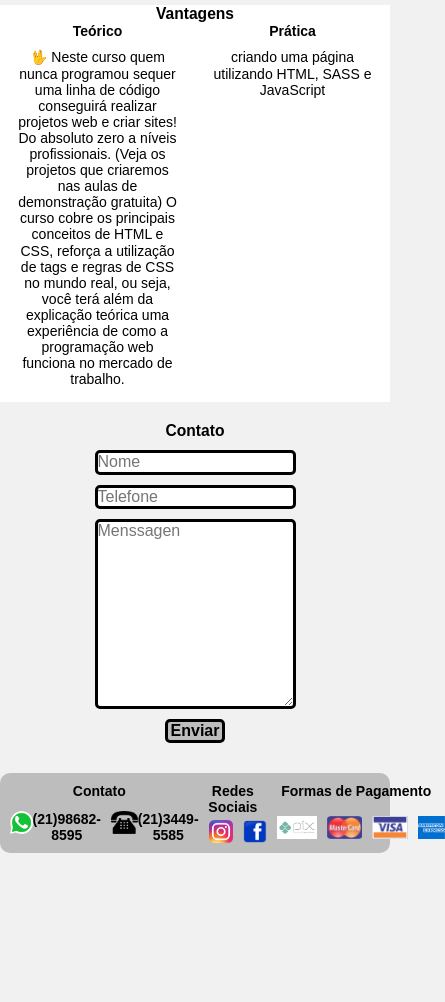
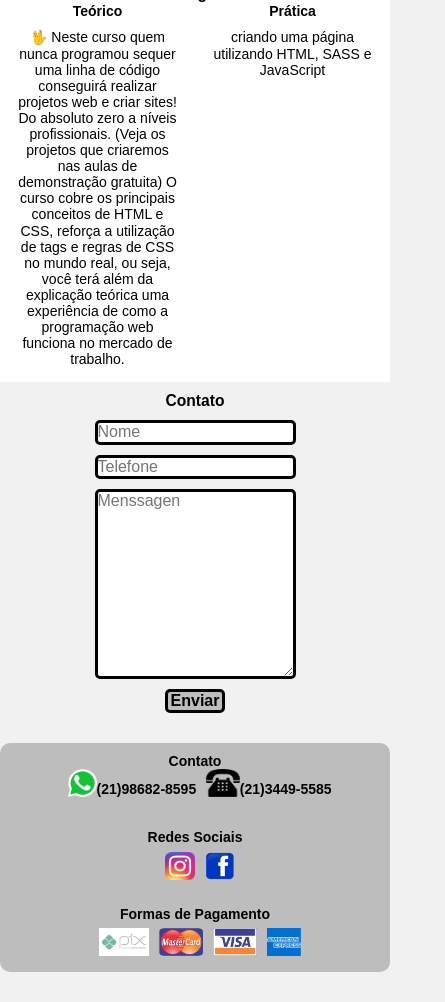
Before and after one commit to Romulo-Lucas/cursos, a plain HTML site: page index.html in a window 390 px wide. Shown: the part 271-1273 px from the top of the page, 445 px wide, since content can reach past the window. Before the commit the page ends 1154 px from the top, so only its background shows below. Drawn offline with nearby package versions, Linux system fonts and the light colour scheme.

Commit message:
testedefooter

```diff
--- a/CSS/footer.scss
+++ b/CSS/footer.scss
@@ -2,7 +2,7 @@
     width: 100%;
     border-radius: 10px;
     background-color: $cinza;
-    height: 80px;
+    //height: 80px;
     margin: 30px 10px;
     display: flex;
     justify-content: space-evenly;
@@ -13,7 +13,7 @@
         padding-left: 10px;
     }
     .info{
-        height: 40%;
+        height: 40px;
         @include centralize-child;
         flex-direction: row;
         @include img-footer;
--- a/CSS/layout.scss
+++ b/CSS/layout.scss
@@ -32,14 +32,7 @@
     background-color: $white;
 }
 
-@media screen and (max-width: 450px){
-    section{
-        margin-top: 10px;
-    }
-    .info{
-        height: 10px;
-    }
-}
+
 
 body {
     max-width: 10000px;
@@ -57,7 +50,15 @@ body {
     }
     section{
         margin-top: 20px;
+    }
+    @media screen and (max-width: 455px){
+        section{
+            margin-top: 10px;
         }
+        .rodapé{
+            flex-direction: column;
+        }
+    }
     .stripped{
         max-width: 1200px;
     }
--- a/index.html
+++ b/index.html
@@ -29,7 +29,7 @@
             <nav class="menubar">
                 <ul class="menu">
                     <li>
-                        <a href="./HTML/curssos.html">CURSSOS</a>
+                        <a href="#">CURSSOS</a>
                     </li>
                     <li>
                         <a href="#">FOTOS</a>
```
Also changed, not shown: CSS/indice.css, 1 other file.
